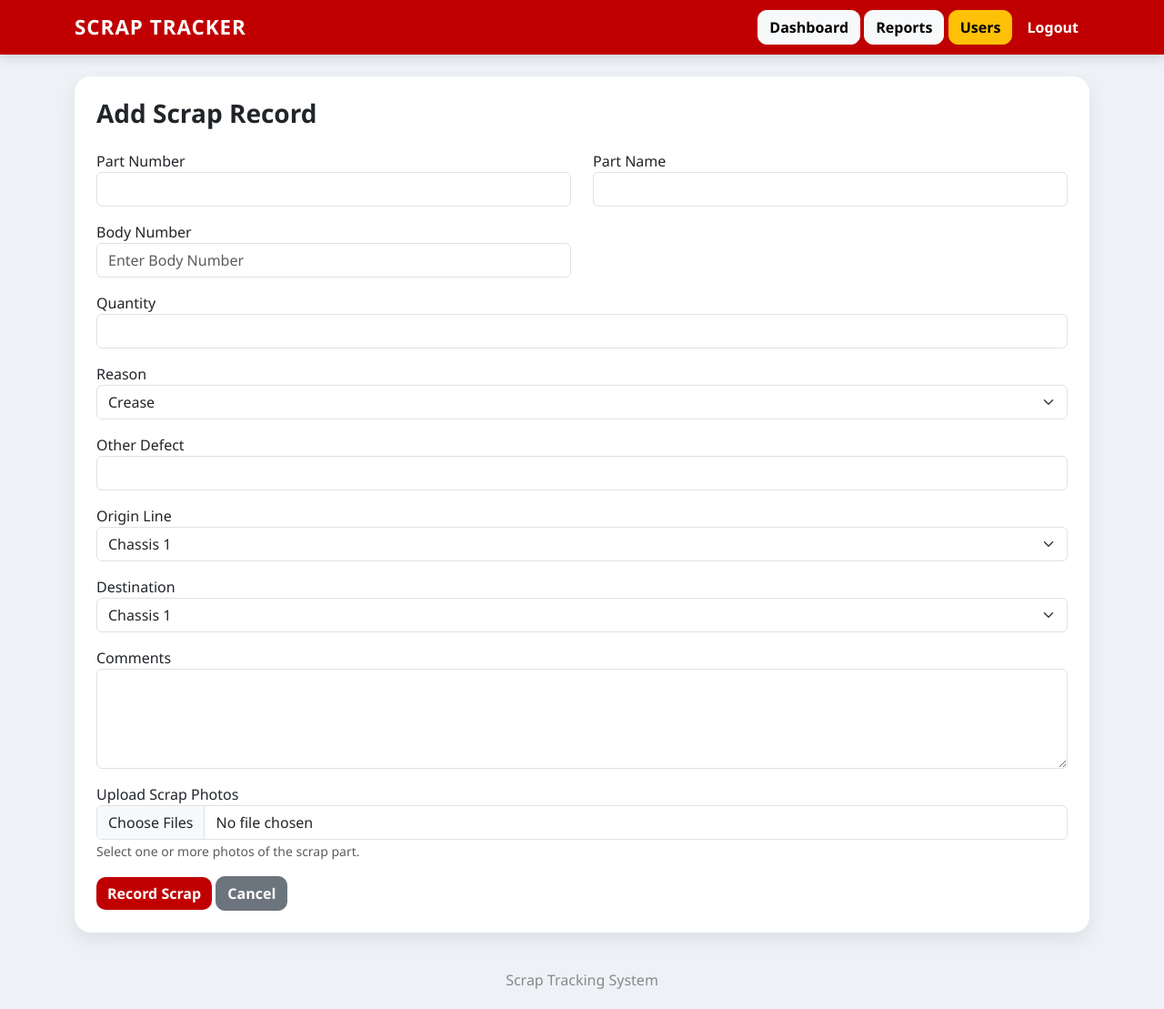
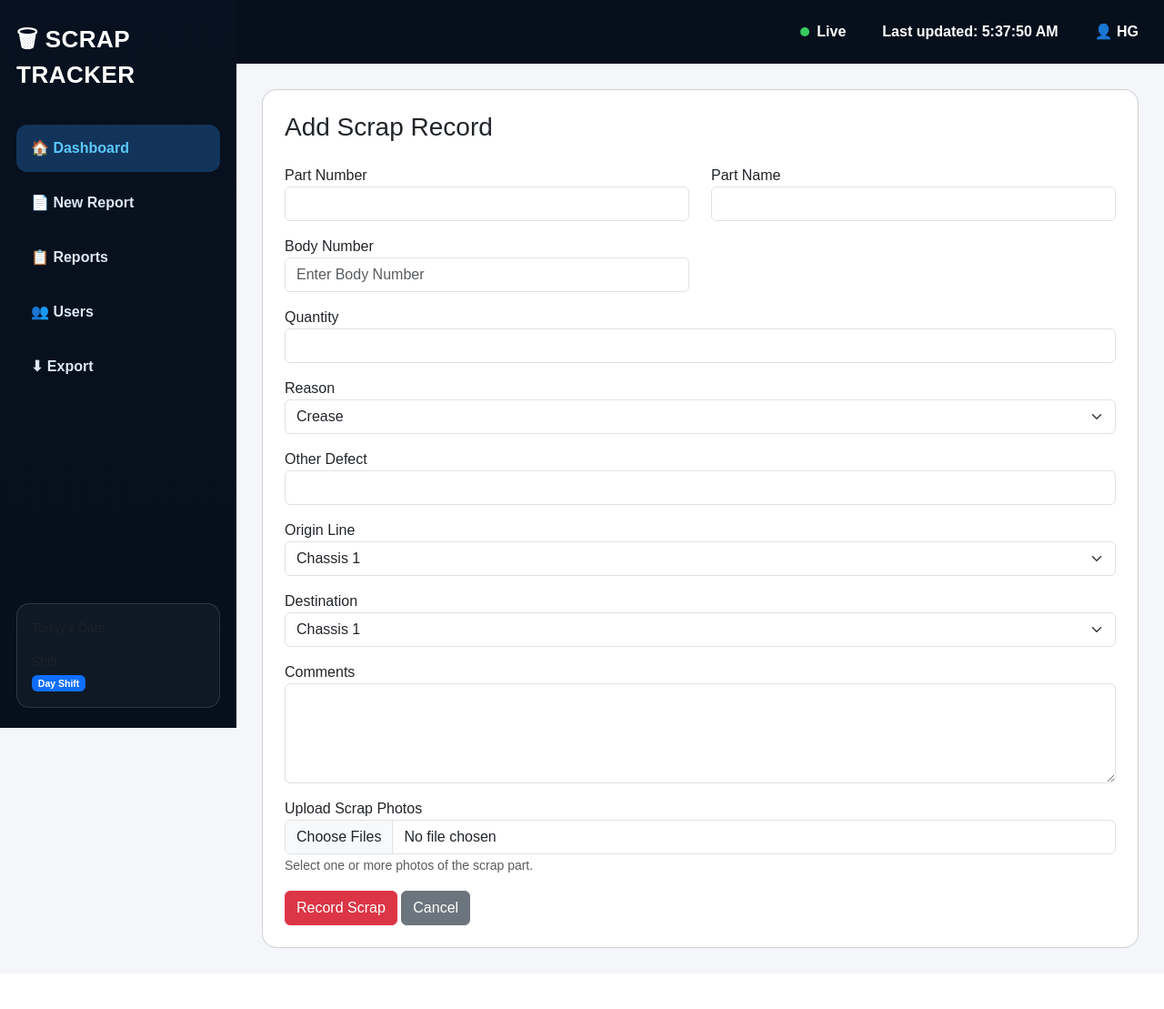
Before and after one commit to hgooders/SCRAP-TRACKER-V2, a Flask app: page /add-scrap in a window 1280 px wide. Shown: the whole page at 91% size. After the commit the page ends 1042 px from the top, so only its background shows below. Run offline with Flask 3, Linux system fonts and the light colour scheme; a user stored in the database is signed in.

Commit message:
Update base.html

```diff
--- a/templates/base.html
+++ b/templates/base.html
@@ -2,76 +2,194 @@
 <html>
 <head>
     <title>Scrap Tracker</title>
-
     <meta name="viewport" content="width=device-width, initial-scale=1">
 
     <link href="https://cdn.jsdelivr.net/npm/bootstrap@5.3.3/dist/css/bootstrap.min.css" rel="stylesheet">
+    <script src="https://cdn.jsdelivr.net/npm/chart.js"></script>
 
-    <link rel="stylesheet" href="{{ url_for('static', filename='css/style.css') }}">
+    <style>
+        body {
+            margin: 0;
+            background: #f4f6f9;
+            font-family: Arial, sans-serif;
+            color: #0f172a;
+        }
 
+        .app-shell {
+            display: flex;
+            min-height: 100vh;
+        }
+
+        .sidebar {
+            width: 260px;
+            background: linear-gradient(180deg, #07111f, #06101d);
+            color: white;
+            padding: 24px 18px;
+            position: fixed;
+            top: 0;
+            bottom: 0;
+            left: 0;
+        }
+
+        .brand {
+            font-size: 26px;
+            font-weight: 900;
+            margin-bottom: 35px;
+            letter-spacing: .5px;
+        }
+
+        .nav-link-custom {
+            display: flex;
+            align-items: center;
+            gap: 12px;
+            color: #dce8f5;
+            text-decoration: none;
+            padding: 14px 16px;
+            border-radius: 12px;
+            margin-bottom: 8px;
+            font-weight: 700;
+        }
+
+        .nav-link-custom:hover,
+        .nav-link-custom.active {
+            background: #12345a;
+            color: #5cc8ff;
+        }
+
+        .sidebar-bottom {
+            position: absolute;
+            left: 18px;
+            right: 18px;
+            bottom: 22px;
+            border: 1px solid rgba(255,255,255,.12);
+            border-radius: 14px;
+            padding: 16px;
+            font-size: 14px;
+            background: rgba(255,255,255,.04);
+        }
+
+        .main-area {
+            margin-left: 260px;
+            width: calc(100% - 260px);
+        }
+
+        .topbar {
+            height: 70px;
+            background: #06101d;
+            color: white;
+            display: flex;
+            align-items: center;
+            justify-content: flex-end;
+            gap: 40px;
+            padding: 0 28px;
+            font-weight: 600;
+        }
+
+        .live-dot {
+            width: 10px;
+            height: 10px;
+            background: #37c95f;
+            border-radius: 50%;
+            display: inline-block;
+            margin-right: 8px;
+        }
+
+        .page-content {
+            padding: 28px;
+        }
+
+        .card {
+            border-radius: 16px !important;
+        }
+
+        @media(max-width: 900px) {
+            .sidebar {
+                position: relative;
+                width: 100%;
+                height: auto;
+            }
+
+            .app-shell {
+                display: block;
+            }
+
+            .main-area {
+                margin-left: 0;
+                width: 100%;
+            }
+
+            .sidebar-bottom {
+                position: relative;
+                left: auto;
+                right: auto;
+                bottom: auto;
+                margin-top: 20px;
+            }
+        }
+    </style>
 </head>
 
 <body>
 
-<nav class="navbar navbar-expand-lg mb-4">
-    <div class="container">
+<div class="app-shell">
 
-        <a class="navbar-brand" href="/dashboard">
-            SCRAP TRACKER
-        </a>
+    <aside class="sidebar">
 
-        {% if current_user.is_authenticated %}
-
-        <div>
-
-            <a href="/dashboard" class="btn btn-light">
-                Dashboard
-            </a>
-
-            <a href="/reports" class="btn btn-light">
-                Reports
-            </a>
-
-            {% if current_user.role == "admin" %}
-            <a href="/admin/users" class="btn btn-warning">
-                Users
-            </a>
-            {% endif %}
-
-            <a href="/logout" class="btn btn-danger">
-                Logout
-            </a>
-
+        <div class="brand">
+            🗑 SCRAP TRACKER
         </div>
 
-        {% endif %}
+        <a href="/dashboard" class="nav-link-custom active">🏠 Dashboard</a>
+        <a href="/add-scrap" class="nav-link-custom">📄 New Report</a>
+        <a href="/reports" class="nav-link-custom">📋 Reports</a>
+        <a href="/users" class="nav-link-custom">👥 Users</a>
+        <a href="/export-excel" class="nav-link-custom">⬇ Export</a>
 
-    </div>
-</nav>
+        <div class="sidebar-bottom">
+            <div class="text-muted">Today's Date</div>
+            <div class="fw-bold mb-3">{{ now_date if now_date else "" }}</div>
 
+            <div class="text-muted">Shift</div>
+            <span class="badge bg-primary mt-1">Day Shift</span>
+        </div>
 
+    </aside>
 
+    <main class="main-area">
 
-<div class="container">
+        <div class="topbar">
+            <div>
+                <span class="live-dot"></span>Live
+            </div>
 
-    {% with messages = get_flashed_messages() %}
-        {% if messages %}
-            {% for message in messages %}
-                <div class="alert alert-success">
-                    {{ message }}
-                </div>
-            {% endfor %}
-        {% endif %}
-    {% endwith %}
+            <div>
+                Last updated: <span id="topbarClock"></span>
+            </div>
 
-    {% block content %}
-    {% endblock %}
+            <div>
+                👤 {{ current_user.username if current_user.is_authenticated else "User" }}
+            </div>
+        </div>
+
+        <div class="page-content">
+            {% block content %}{% endblock %}
+        </div>
+
+    </main>
 
 </div>
 
-<div class="footer">
-    Scrap Tracking System
-</div>
+<script>
+function updateTopbarClock(){
+    const now = new Date();
+    const clock = document.getElementById("topbarClock");
+    if(clock){
+        clock.innerHTML = now.toLocaleTimeString();
+    }
+}
+updateTopbarClock();
+setInterval(updateTopbarClock, 1000);
+</script>
 
 </body>
 </html>
```
